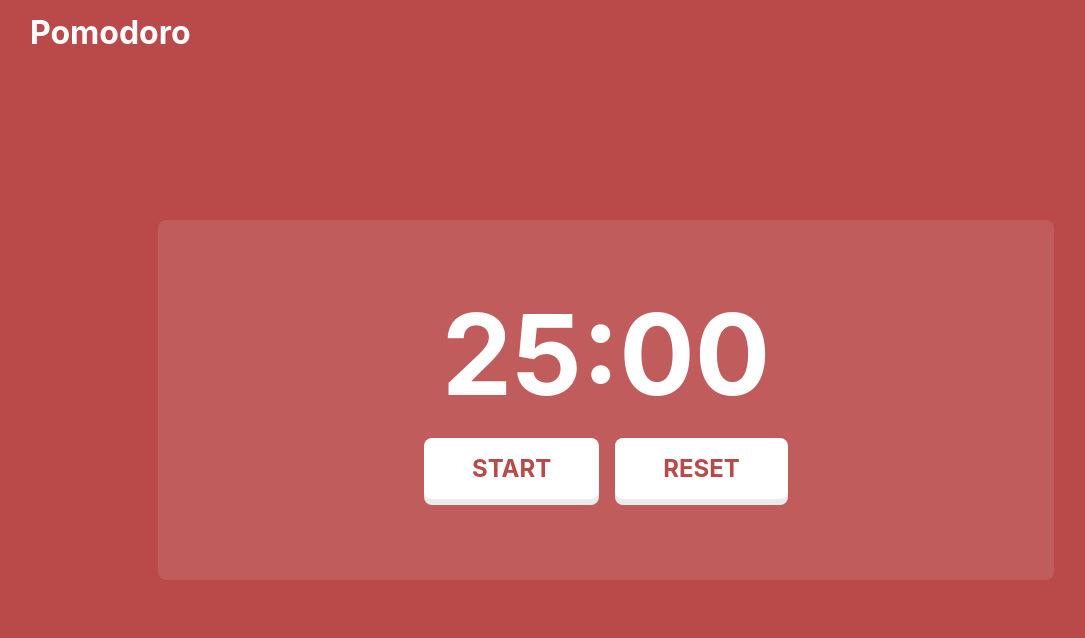
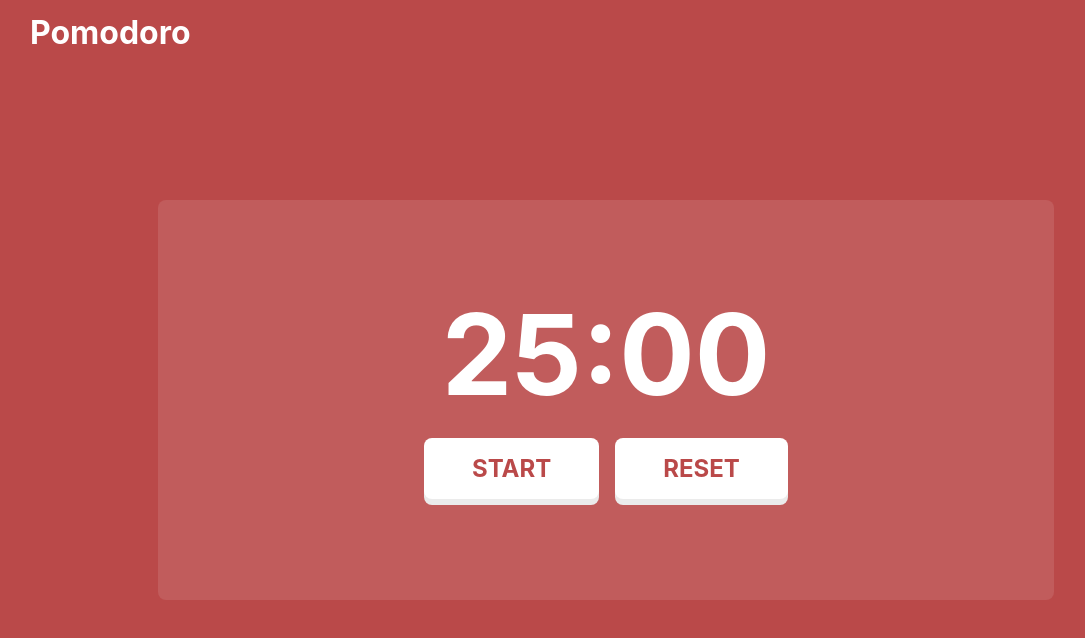
Before and after one commit to felprangel/pomodoro, a Next.js app: page / in a window 1280 px wide. Shown: the top 638 px of the page, without its empty margins (34-1119 px from the left). Built offline with nearby package versions, Linux system fonts and the light colour scheme.

Commit message:
ajusta estilização

```diff
--- a/src/components/Timer/index.tsx
+++ b/src/components/Timer/index.tsx
@@ -119,7 +119,7 @@ export function Timer(props: TimerProps) {
 
 const TimerContainer = styled.div<{ working: boolean }>`
   width: 70%;
-  height: 45vh;
+  height: 50vh;
   background-color: ${(props) =>
     props.working ? "var(--pomodoro-light)" : "var(--break-time-light)"};
   border-radius: 0.5rem;
```
